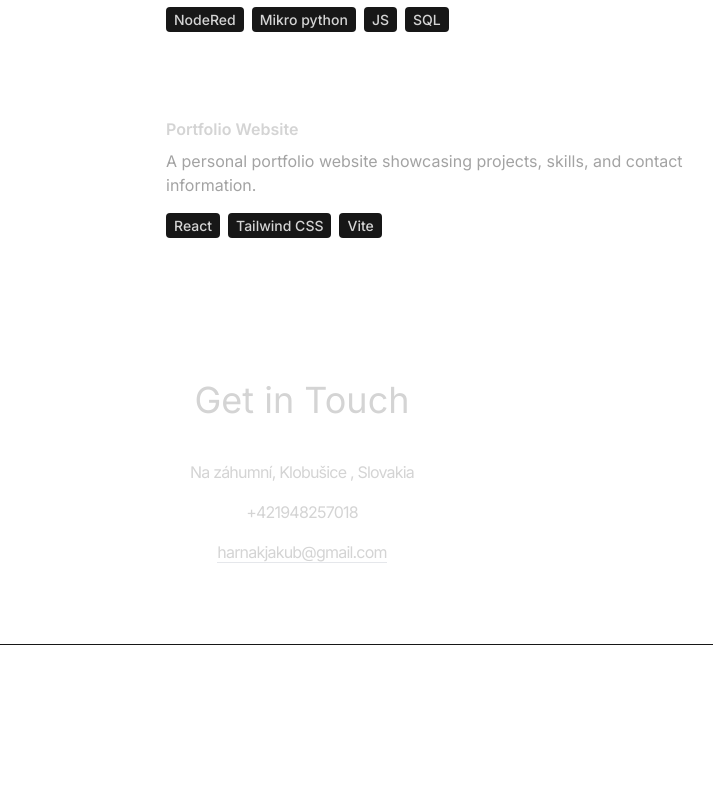
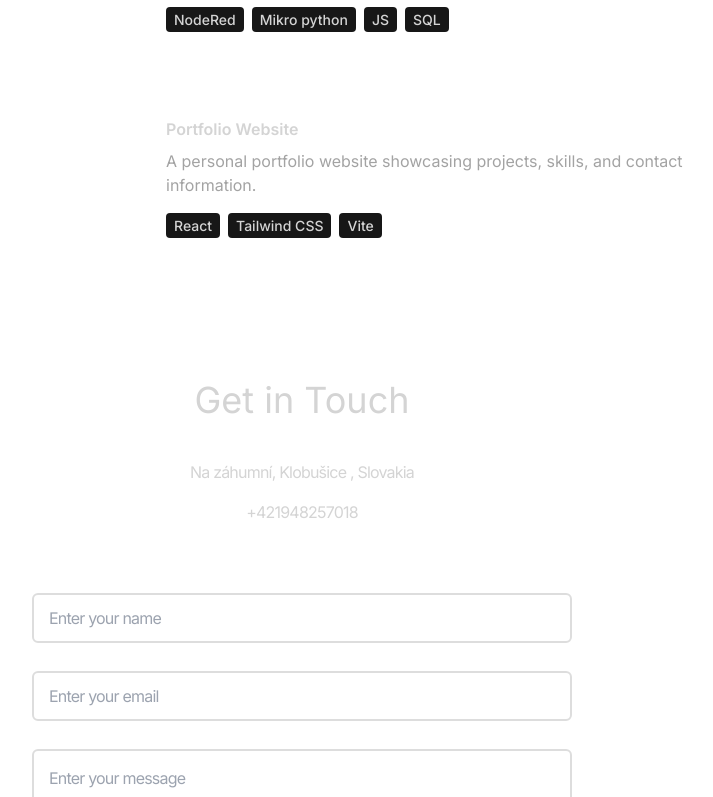
Before and after one commit to jakubharnak/Portfolio, a React (Vite) app: page / in a window 1280 px wide. Shown: the part 3401-4198 px from the top of the page, without its empty margins (338-1051 px from the left). Before the commit the page ends 4046 px from the top, so only its background shows below. Built offline with nearby package versions, Linux system fonts and the light colour scheme.

Commit message:
contact form

```diff
--- a/package.json
+++ b/package.json
@@ -13,7 +13,8 @@
     "framer-motion": "^11.3.28",
     "react": "^18.3.1",
     "react-dom": "^18.3.1",
-    "react-icons": "^5.3.0"
+    "react-icons": "^5.3.0",
+    "sweetalert2": "^11.12.4"
   },
   "devDependencies": {
     "@eslint/js": "^9.9.0",
--- a/src/components/Contact.jsx
+++ b/src/components/Contact.jsx
@@ -1,9 +1,40 @@
 import { CONTACT } from "../constants";
 import { motion } from "framer-motion";
+import "../styles/Contact.css";
+import Swal from "sweetalert2";
 
 const Contact = () => {
+  const onSubmit = async (event) => {
+    event.preventDefault();
+    const formData = new FormData(event.target);
+
+    formData.append("access_key", "ed67920a-5b43-4457-a8c8-b046af32f233");
+
+    const object = Object.fromEntries(formData);
+    const json = JSON.stringify(object);
+
+    const res = await fetch("https://api.web3forms.com/submit", {
+      method: "POST",
+      headers: {
+        "Content-Type": "application/json",
+        Accept: "application/json",
+      },
+      body: json,
+    }).then((res) => res.json());
+
+    if (res.success) {
+      Swal.fire({
+        position: "center",
+        icon: "success",
+        title: "Message sent successfully",
+        showConfirmButton: false,
+        timer: 2000,
+      });
+    }
+  };
+
   return (
-    <div className="border-b border-neutral-900 pb-20">
+    <div className="border-b border-transparent pb-20">
       <motion.h1
         whileInView={{ opacity: 1, y: 0 }}
         initial={{ opacity: 0, y: -100 }}
@@ -29,9 +60,46 @@
         >
           {CONTACT.phoneNo}
         </motion.p>
-        <a href="#" className="border-b">
-          {CONTACT.email}
-        </a>
+
+        <section className="contact">
+          <form onSubmit={onSubmit}>
+            <div className="input-box">
+              <label htmlFor="name"></label>
+              <input
+                type="text"
+                className="field"
+                id="name"
+                placeholder="Enter your name"
+                name="name"
+                autoComplete="name"
+                required
+              />
+            </div>
+            <div className="input-box">
+              <label htmlFor="email"></label>
+              <input
+                type="email"
+                className="field"
+                id="email"
+                placeholder="Enter your email"
+                name="email"
+                autoComplete="email"
+                required
+              />
+            </div>
+            <div className="input-box">
+              <label htmlFor="message"></label>
+              <textarea
+                className="field mess"
+                id="message"
+                placeholder="Enter your message"
+                name="message"
+                required
+              ></textarea>
+            </div>
+            <button type="submit">Send Message</button>
+          </form>
+        </section>
       </div>
     </div>
   );
--- a/src/components/Navbar.jsx
+++ b/src/components/Navbar.jsx
@@ -12,17 +12,23 @@
         <a
           href="https://www.linkedin.com/in/jakub-har%C5%88%C3%A1k-9850b5266/"
           className="text-white"
+          title="Visit Jakub Harňák's LinkedIn Profile"
         >
           <FaLinkedin />
         </a>
 
-        <a href="https://github.com/jakubharnak" className="text-white">
+        <a
+          href="https://github.com/jakubharnak"
+          className="text-white"
+          title="Visit Jakub Harňák's GitHub Profile"
+        >
           <FaGithub />
         </a>
 
         <a
           href="https://www.instagram.com/jakubharnak.webp/"
           className="text-white"
+          title="Visit Jakub Harňák's Instagram Profile"
         >
           <FaInstagram />
         </a>
--- /dev/null
+++ b/src/styles/Contact.css
@@ -0,0 +1,58 @@
+.contact {
+  display: flex;
+  justify-content: center;
+  align-items: center;
+}
+
+form {
+  max-width: 600px;
+  width: 100%;
+  padding: 25px 30px;
+  border-radius: 10px;
+  color: #333;
+}
+
+form h2 {
+  font-size: 40px;
+  text-align: center;
+}
+
+form .input-box {
+  margin-top: 20px;
+}
+
+.input-box .field {
+  width: 100%;
+  height: 50px;
+  background: transparent;
+  border: 2px solid #ddd;
+  outline: none;
+  border-radius: 6px;
+  padding: 15px;
+  font-size: 16px;
+  color: #ffffff;
+  margin-top: 8px;
+}
+
+.input-box .field.mess {
+  height: 200px;
+  resize: none;
+}
+
+form button {
+  width: 100%;
+  height: 55px;
+  border: none;
+  outline: none;
+  border-radius: 6px;
+  box-shadow: 0 0 10px rgba(0, 0, 0, 0.2);
+  cursor: pointer;
+  font-size: 20px;
+  color: #fff;
+  font-weight: 500;
+  margin-top: 25px;
+  background: linear-gradient(to right, #fbcfe8, #64748b, #c084fc);
+  background-clip: background;
+  border: 2px solid transparent;
+  padding: 10px 20px;
+}
```
Also changed, not shown: 1 other file (tests, documents, lock files or other folders).
